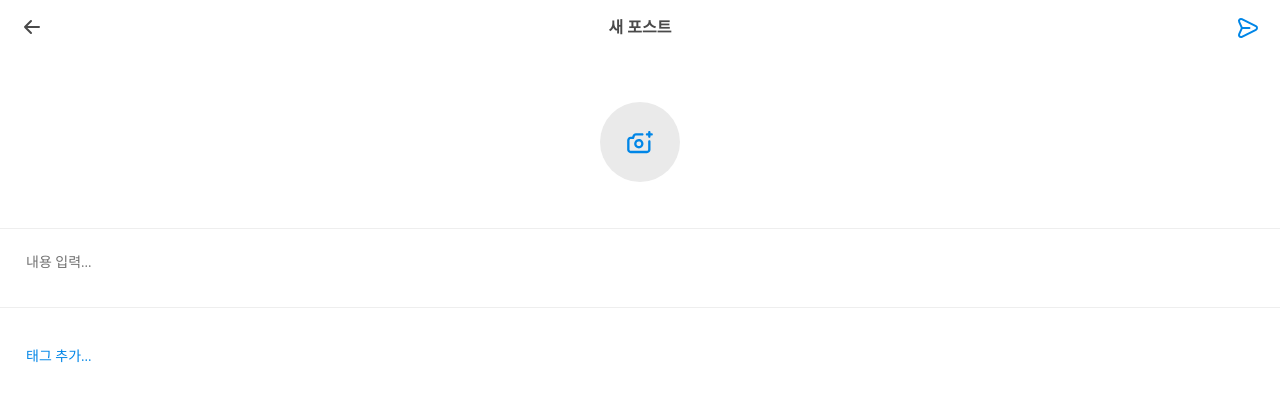
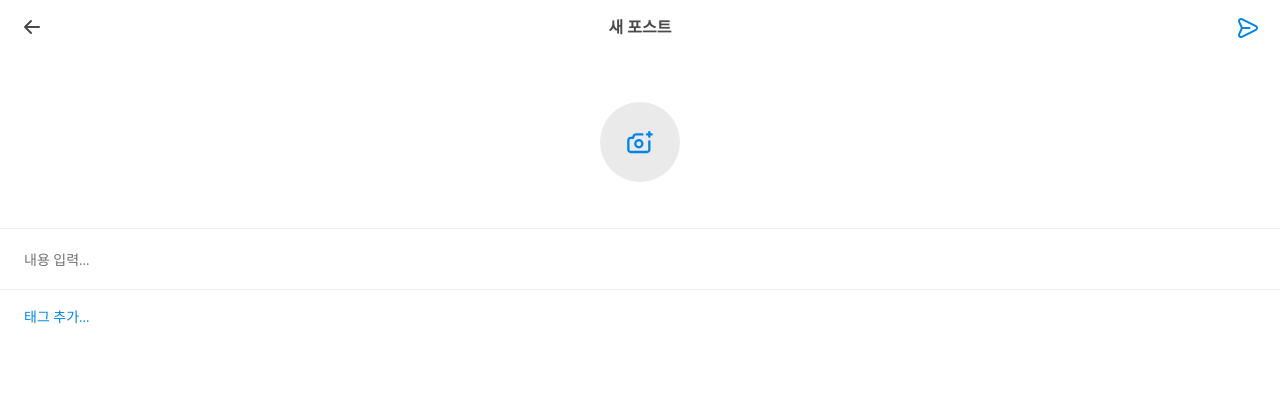
Before and after one commit to wish0ne/WishTrip, a React (Create React App) app: page /ARTrip/Create in a window 1280 px wide. Shown: the top 402 px of the page. Built offline with nearby package versions, Linux system fonts and the light colour scheme; a web font is replaced by a local one.

Commit message:
style: CSS 수정(WISHTRIP-32)

```diff
--- a/src/pages/Ar/components/WriteContent.tsx
+++ b/src/pages/Ar/components/WriteContent.tsx
@@ -9,6 +9,9 @@ const StyledWriteContent = styled.div`
   & textarea {
     border: none;
     width: 100%;
+    height: 1.8rem;
+    box-sizing: border-box;
+    padding: 0;
     font-family: "Medium";
     font-size: 1.4rem;
     color: ${(props) => props.theme.palette.default2};
@@ -28,7 +31,7 @@ function WriteContent() {
 
   const handleResize = () => {
     if (textareaRef.current) {
-      textareaRef.current.style.height = "auto";
+      textareaRef.current.style.height = "1.8rem";
       let height = textareaRef.current.scrollHeight;
       textareaRef.current.style.height = `${height * 0.1}rem`;
     }
--- a/src/pages/Ar/components/WriteTag.tsx
+++ b/src/pages/Ar/components/WriteTag.tsx
@@ -4,14 +4,13 @@ import { ReactComponent as Delete } from "../../../assets/images/uil_multiply.sv
 
 const StyledWriteTag = styled.div`
   padding: 2rem 2.4rem;
-
   & input {
     border: none;
     font-family: "Medium";
     font-size: 1.4rem;
     width: 100%;
+    padding: 0;
     color: ${(props) => props.theme.palette.primary3};
-    margin-top: 2rem;
   }
   & input:focus {
     outline: none;
@@ -38,8 +37,10 @@ const Tag = styled.div`
       letter-spacing: -0.024rem;
     }
   }
+  & br {
+    height: 2rem;
+  }
 `;
-
 const DeleteBtn = styled.button`
   background: none;
   border: none;
@@ -82,6 +83,7 @@ function WriteTag() {
           </div>
         ))}
       </Tag>
+      {tags.length > 0 && <br />}
       <input
         type="text"
         placeholder="태그 추가..."
```
